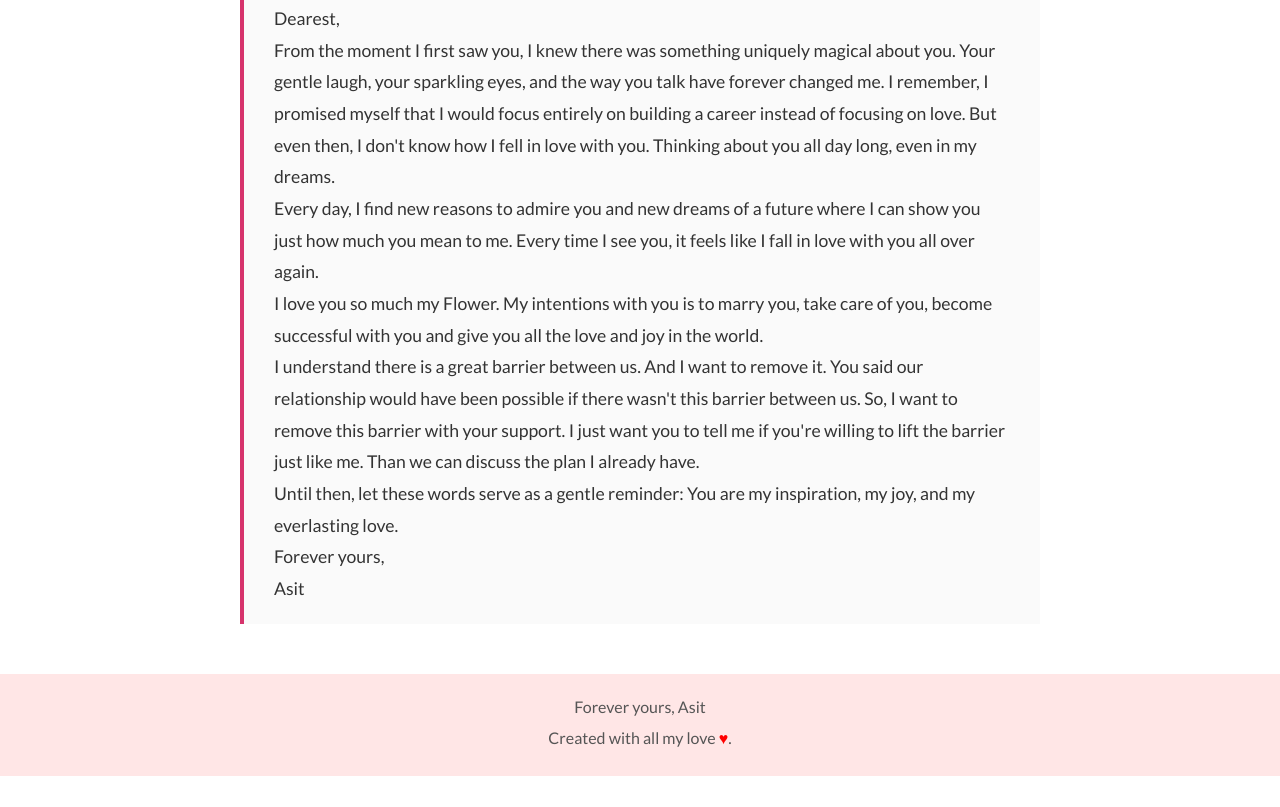
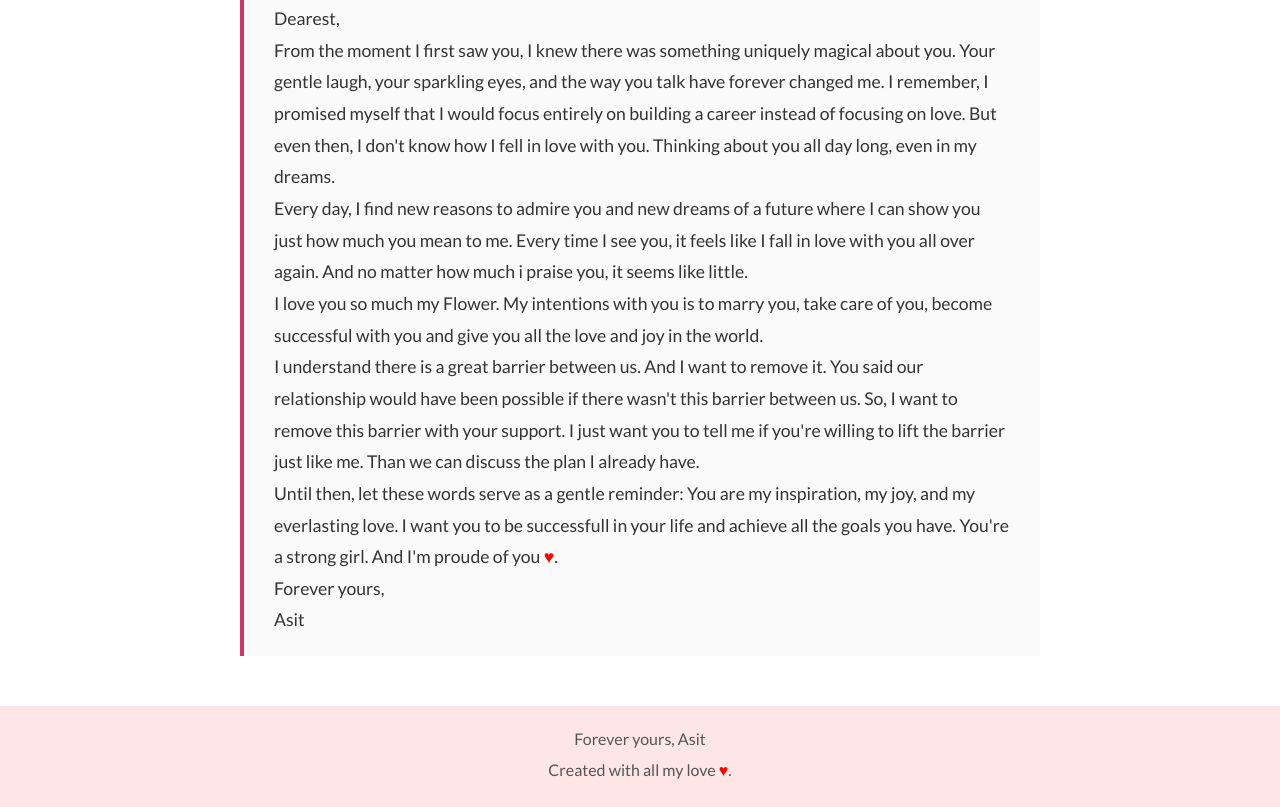
Before and after one commit to Asitkdey540/flower, a plain HTML site: page index.html in a window 1280 px wide. Shown: the part 1433-2240 px from the top of the page. Before the commit the page ends 2209 px from the top, so only its background shows below. Drawn offline with Linux system fonts and the light colour scheme.

Commit message:
Letter update

```diff
--- a/index.html
+++ b/index.html
@@ -326,7 +326,7 @@
     </p>
     <p>
       Every day, I find new reasons to admire you and new dreams of a future where I can show you just how much you mean
-      to me. Every time I see you, it feels like I fall in love with you all over again.
+      to me. Every time I see you, it feels like I fall in love with you all over again. And no matter how much i praise you, it seems like little.
     </p>
     <p>I love you so much my Flower. My intentions with you is to marry you, take care of you, become successful with
       you
@@ -337,7 +337,7 @@
       I just want you to tell me if you're willing to lift the barrier just like me. Than we can discuss the plan I
       already have.</p>
     <p>
-      Until then, let these words serve as a gentle reminder: You are my inspiration, my joy, and my everlasting love.
+      Until then, let these words serve as a gentle reminder: You are my inspiration, my joy, and my everlasting love. I want you to be successfull in your life and achieve all the goals you have. You're a strong girl. And I'm proude of you <span style="color: red;">&hearts;</span>.
     </p>
     <p>Forever yours,<br>Asit</p>
   </section>
```
